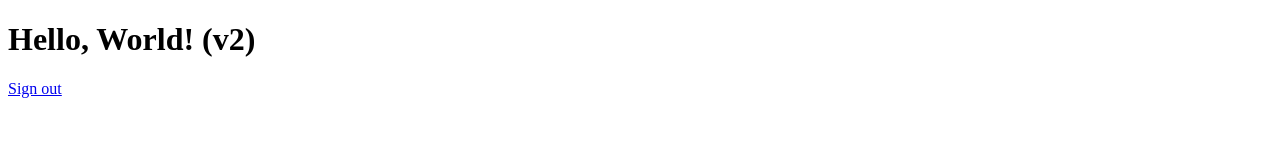
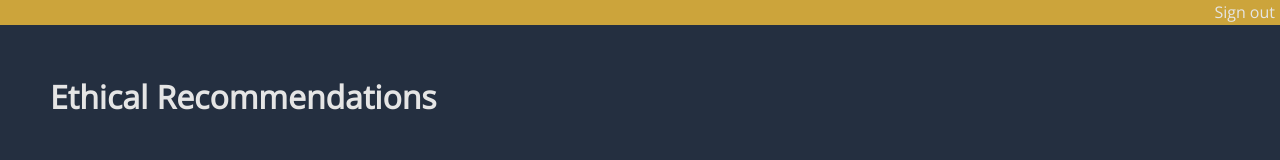
Before and after one commit to mrucker/dsi-values, a plain HTML site: page mark/app/web/index.html in a window 1280 px wide. Drawn offline with nearby package versions, Linux system fonts and the light colour scheme.

Commit message:
super simple site

```diff
--- a/mark/app/web/index.css
+++ b/mark/app/web/index.css
@@ -0,0 +1,39 @@
+* {
+    margin : 0;
+    padding: 0;
+    /*border : 1px solid;*/
+}
+
+body {
+    background-color: #242F40;
+    font-family: 'Open Sans'
+}
+
+#toolbar {
+    background-color: #CCA43B;
+    height          : 25px;
+    /*overflow        : hidden;*/
+}
+
+#toolbar .left {
+    float: left;
+}
+#toolbar .right {
+    float: right;
+}
+
+#toolbar span {
+    padding: 1px 5px 1px 5px
+}
+
+#toolbar a {
+    text-decoration: none;
+    color: #E5E5E5;
+}
+
+#splash {
+    margin: 50px 0 0 50px;
+    color: #E5E5E5;
+}
+
+/*https://coolors.co/363636-242f40-cca43b-e5e5e5-ffffff*/
--- a/mark/app/web/index.html
+++ b/mark/app/web/index.html
@@ -23,32 +23,18 @@
         <script src="https://apis.google.com/js/platform.js" async defer></script>
 
         <!-- My JS files -->
+        <script src ="index.js" type="text/javascript"> </script>
     </head>
     <body>
-        <h1> Hello, World! (v2) </h1>
-        <div class="g-signin2" data-onsuccess="onSignIn" data-theme="dark"></div> <a href="#" onclick="signOut();">Sign out</a>
-        <script>
-          function onSignIn(googleUser) {
-            // Useful data for your client-side scripts:
-            var profile = googleUser.getBasicProfile();
-            console.log("ID: "          + profile.getId()); // Don't send this directly to your server!
-            console.log('Full Name: '   + profile.getName());
-            console.log('Given Name: '  + profile.getGivenName());
-            console.log('Family Name: ' + profile.getFamilyName());
-            console.log("Image URL: "   + profile.getImageUrl());
-            console.log("Email: "       + profile.getEmail());
+        <div id="toolbar">
+            <span class="left"> </span>
+            <span class="right"> <a href="#" onclick="signOut();">Sign out</a>  </span>
+        </div>
+        <div id="splash">
+            <h1> Ethical Recommendations </h1>
+            <div class="g-signin2" data-onsuccess="onSignIn" data-theme="dark"></div>
+        </div>
 
-            // The ID token you need to pass to your backend:
-            var id_token = googleUser.getAuthResponse().id_token;
-            console.log("ID Token: " + id_token);
-          };
 
-        function signOut() {
-            var auth2 = gapi.auth2.getAuthInstance();
-            auth2.signOut().then(function () {
-                console.log('User signed out.');
-            });
-        }
-        </script>
     </body>
 </html>
--- /dev/null
+++ b/mark/app/web/index.js
@@ -0,0 +1,21 @@
+function onSignIn(googleUser) {
+    // Useful data for your client-side scripts:
+    var profile = googleUser.getBasicProfile();
+    console.log("ID: "          + profile.getId()); // Don't send this directly to your server!
+    console.log('Full Name: '   + profile.getName());
+    console.log('Given Name: '  + profile.getGivenName());
+    console.log('Family Name: ' + profile.getFamilyName());
+    console.log("Image URL: "   + profile.getImageUrl());
+    console.log("Email: "       + profile.getEmail());
+
+    // The ID token you need to pass to your backend:
+    var id_token = googleUser.getAuthResponse().id_token;
+    console.log("ID Token: " + id_token);
+};
+
+function signOut() {
+    var auth2 = gapi.auth2.getAuthInstance();
+    auth2.signOut().then(function () {
+        console.log('User signed out.');
+    });
+}
```
Also changed, not shown: mark/app/admin/credentials.json (deleted, +0 -11 lines).
